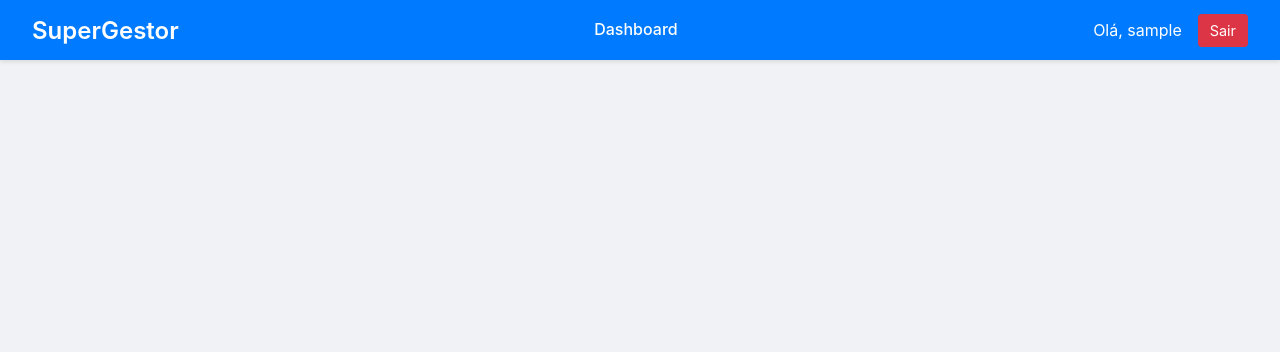
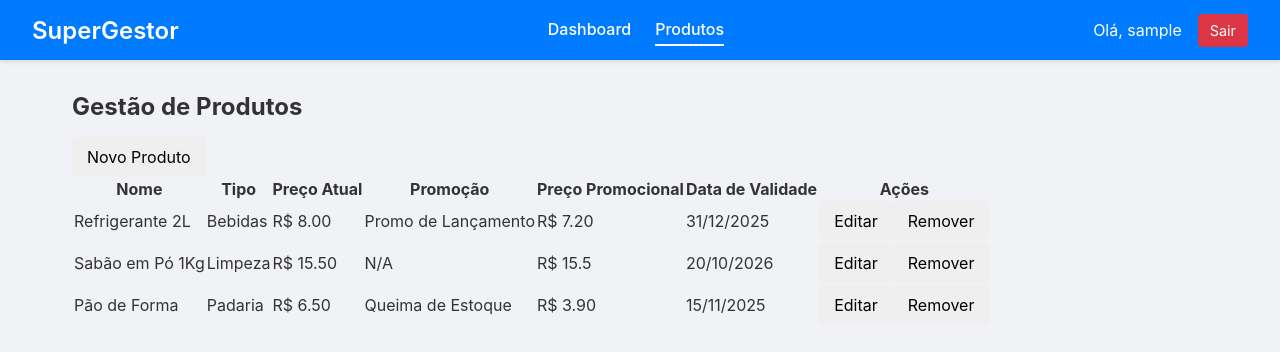
Before and after one commit to queirogaraffael/lojix, a React (Create React App) app in the folder supergestor-front/: page /produtos in a window 1280 px wide. Shown: the top 352 px of the page. Built offline with nearby package versions, Linux system fonts and the light colour scheme; sample sign-in values are in the browser's storage.

Commit message:
feat: Adicionar listagem de produtos

```diff
--- a/supergestor-front/src/App.js
+++ b/supergestor-front/src/App.js
@@ -4,6 +4,7 @@ import { Login } from './pages/Login/Login';
 import { Layout } from './components/Layout/Layout';
 import { ProtectedRoute } from './components/ProtectedRoute';
 import { Dashboard } from './pages/Dashboard/Dashboard';
+import { Produtos } from './pages/Produtos/Produtos';
 import './App.css';
 
 function App() {
@@ -17,6 +18,7 @@ function App() {
             <Layout>
               <Routes>
                 <Route path="/" element={<Dashboard />} />
+                <Route path="/produtos" element={<Produtos />} />
               </Routes>
             </Layout>
           </ProtectedRoute>
--- a/supergestor-front/src/components/Layout/Layout.js
+++ b/supergestor-front/src/components/Layout/Layout.js
@@ -19,6 +19,7 @@ export const Layout = ({ children }) => {
         </div>
         <div className="navbar-links">
           <NavLink to="/">Dashboard</NavLink>
+          <NavLink to="/produtos">Produtos</NavLink>
         </div>
         <div className="navbar-user">
           <span>Olá, {user?.username}</span>
--- a/supergestor-front/src/mocks/db.js
+++ b/supergestor-front/src/mocks/db.js
@@ -1,3 +1,46 @@
+export const mockPromocoes = [
+  {
+    id: 'p1',
+    nome: 'Promo de Lançamento',
+    taxaDeDesconto: 0.1, // 10%
+  },
+  {
+    id: 'p2',
+    nome: 'Queima de Estoque',
+    taxaDeDesconto: 0.4, // 40%
+  },
+];
+
+export const mockProdutos = [
+  {
+    id: 'prod1',
+    nome: 'Refrigerante 2L',
+    precoAtual: 8.0,
+    tipo: 'Bebidas',
+    descricao: 'Refrigerante sabor cola.',
+    dataValidade: '2025-12-31',
+    promocaoId: 'p1', // Associado à promo de 10%
+  },
+  {
+    id: 'prod2',
+    nome: 'Sabão em Pó 1Kg',
+    precoAtual: 15.5,
+    tipo: 'Limpeza',
+    descricao: 'Sabão para roupas brancas.',
+    dataValidade: '2026-10-20',
+    promocaoId: null, // Sem promoção
+  },
+  {
+    id: 'prod3',
+    nome: 'Pão de Forma',
+    precoAtual: 6.5,
+    tipo: 'Padaria',
+    descricao: 'Pão integral.',
+    dataValidade: '2025-11-15',
+    promocaoId: 'p2', // Associado à promo de 40%
+  },
+];
+
 export const mockFuncionarios = [
   {
     id: 'f1',
@@ -15,6 +58,4 @@ export const mockFuncionarios = [
   },
 ];
 
-  export const mockProdutos = [];
-  export const mockPromocoes = [];
 export const mockClientes = [];
--- /dev/null
+++ b/supergestor-front/src/pages/Produtos/Produtos.js
@@ -0,0 +1,69 @@
+import React, { useState } from 'react';
+import { mockProdutos, mockPromocoes } from '../../mocks/db';
+import './Produtos.css';
+
+export const Produtos = () => {
+  const [produtos, setProdutos] = useState(mockProdutos);
+  const [promocoes] = useState(mockPromocoes);
+
+  const getNomePromocao = (promocaoId) => {
+    if (!promocaoId) return 'N/A';
+    const promo = promocoes.find((p) => p.id === promocaoId);
+    return promo ? promo.nome : 'N/A';
+  };
+
+  const calcularPrecoPromocional = (produto) => {
+    if (!produto.promocaoId) {
+      return produto.precoAtual;
+    }
+    const promo = promocoes.find((p) => p.id === produto.promocaoId);
+    if (promo) {
+      const desconto = produto.precoAtual * promo.taxaDeDesconto;
+      return (produto.precoAtual - desconto).toFixed(2);
+    }
+    return produto.precoAtual;
+  };
+
+  const formatarData = (data) => {
+    return new Date(data).toLocaleDateString('pt-BR', { timeZone: 'UTC' });
+  };
+
+  return (
+    <div className="produtos-container">
+      <div className="header-container">
+        <h2>Gestão de Produtos</h2>
+        <button className="btn-novo">Novo Produto</button>
+      </div>
+
+      <table className="produtos-tabela">
+        <thead>
+          <tr>
+            <th>Nome</th>
+            <th>Tipo</th>
+            <th>Preço Atual</th>
+            <th>Promoção</th>
+            <th>Preço Promocional</th>
+            <th>Data de Validade</th>
+            <th>Ações</th>
+          </tr>
+        </thead>
+        <tbody>
+          {produtos.map((produto) => (
+            <tr key={produto.id}>
+              <td>{produto.nome}</td>
+              <td>{produto.tipo}</td>
+              <td>R$ {produto.precoAtual.toFixed(2)}</td>
+              <td>{getNomePromocao(produto.promocaoId)}</td>
+              <td>R$ {calcularPrecoPromocional(produto)}</td>
+              <td>{formatarData(produto.dataValidade)}</td>
+              <td className="acoes">
+                <button className="btn-editar">Editar</button>
+                <button className="btn-remover">Remover</button>
+              </td>
+            </tr>
+          ))}
+        </tbody>
+      </table>
+    </div>
+  );
+};
```
Also changed, not shown: supergestor-front/src/pages/Produtos/Produtos.css (added). Lines whose indentation alone changed are shown as unchanged.
